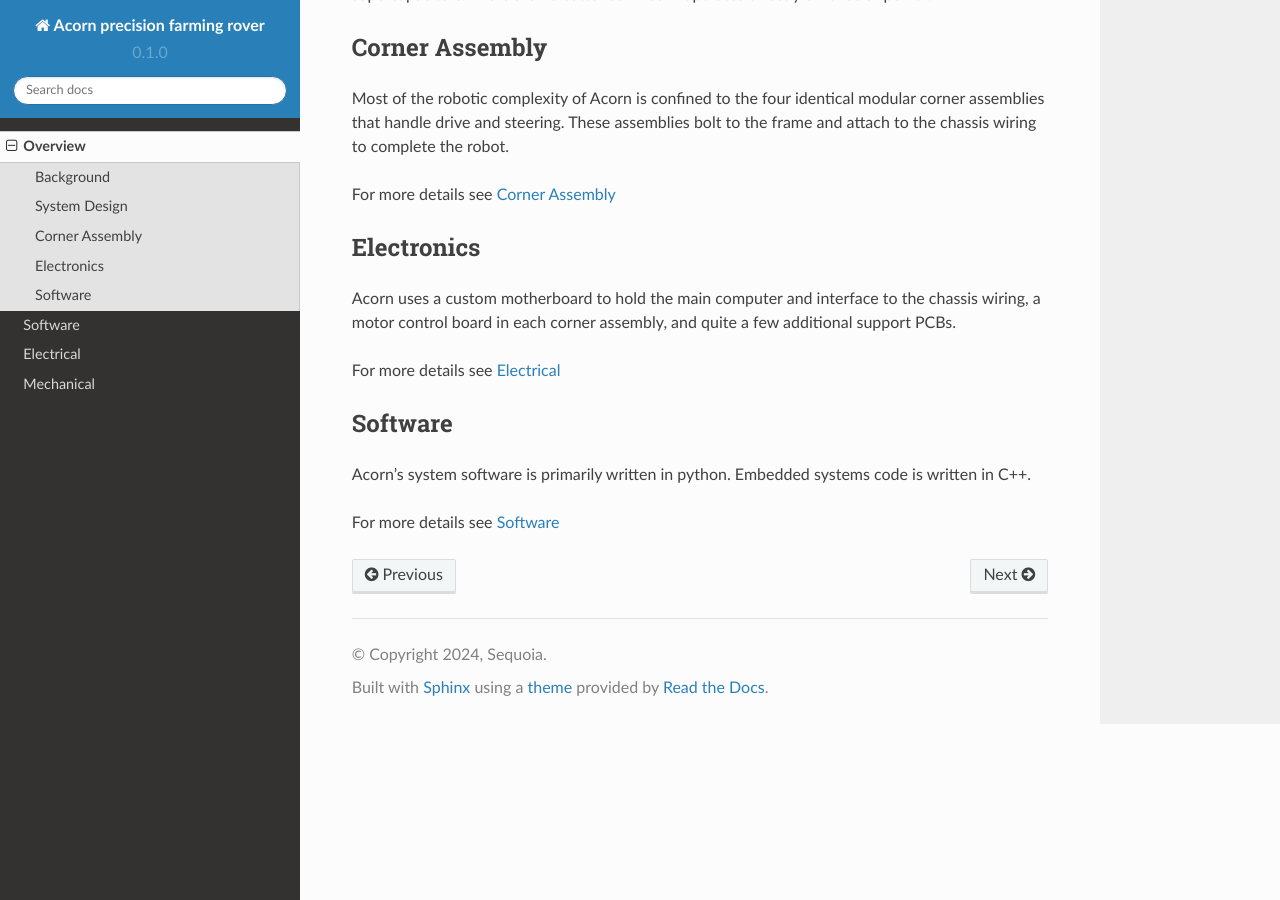
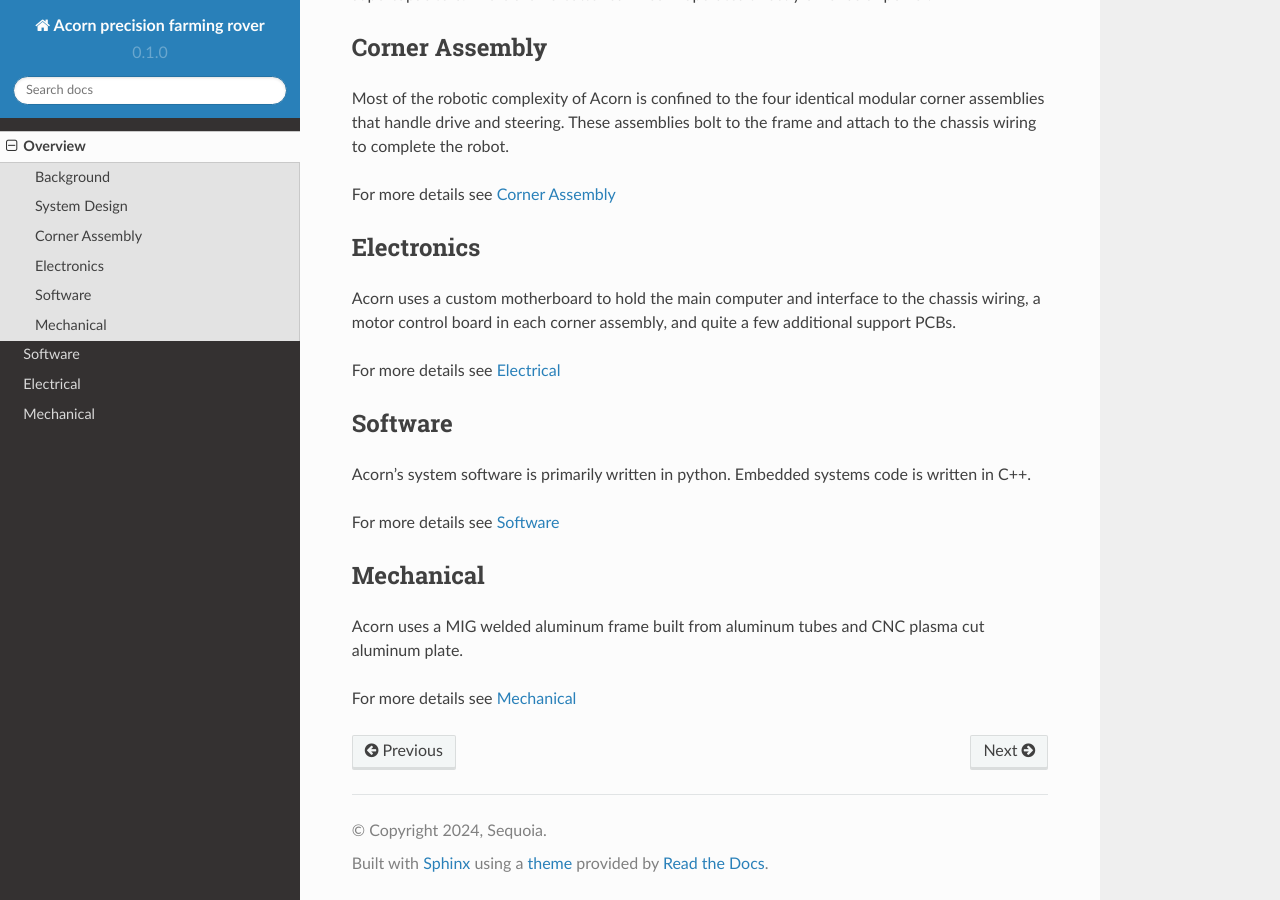
Before and after one commit to Twisted-Fields/robot_docs, a Sphinx documentation site: the page built from docs/source/overview.rst, in a window 1280 px wide and 900 px high, scrolled down 745 px. Built offline with Sphinx 7.4.7 and the Read the Docs theme 2.0.0, drawn with Linux system fonts in a browser that asks for light colours.

Commit message:
update formatting

```diff
--- a/docs/source/overview.rst
+++ b/docs/source/overview.rst
@@ -57,3 +57,11 @@ Acorn's system software is primarily written in python. Embedded systems
 code is written in C++.
 
 For more details see :doc:`software`
+
+Mechanical
+-----------
+
+Acorn uses a MIG welded aluminum frame built from aluminum tubes and CNC plasma
+cut aluminum plate.
+
+For more details see :doc:`mechanical`
```
